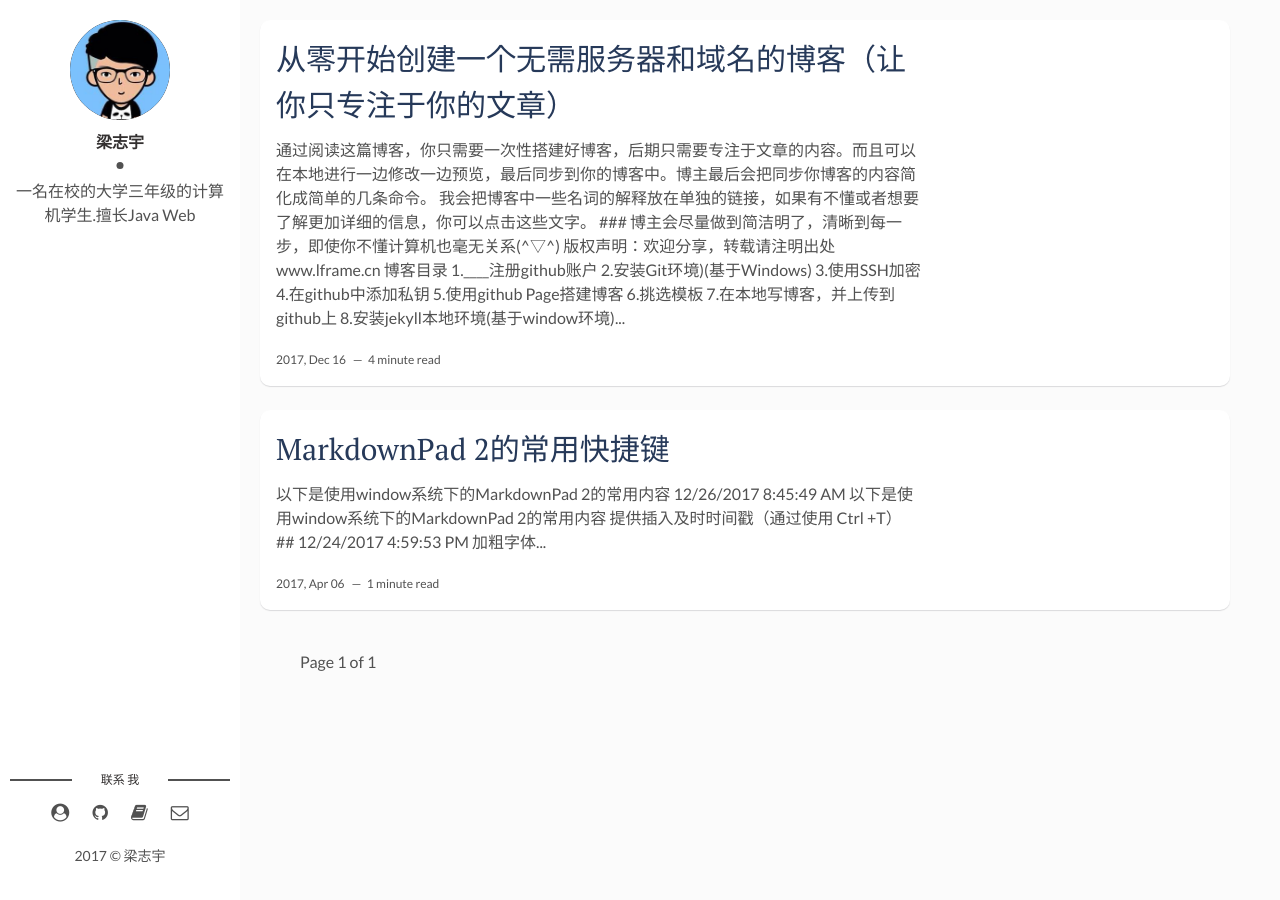
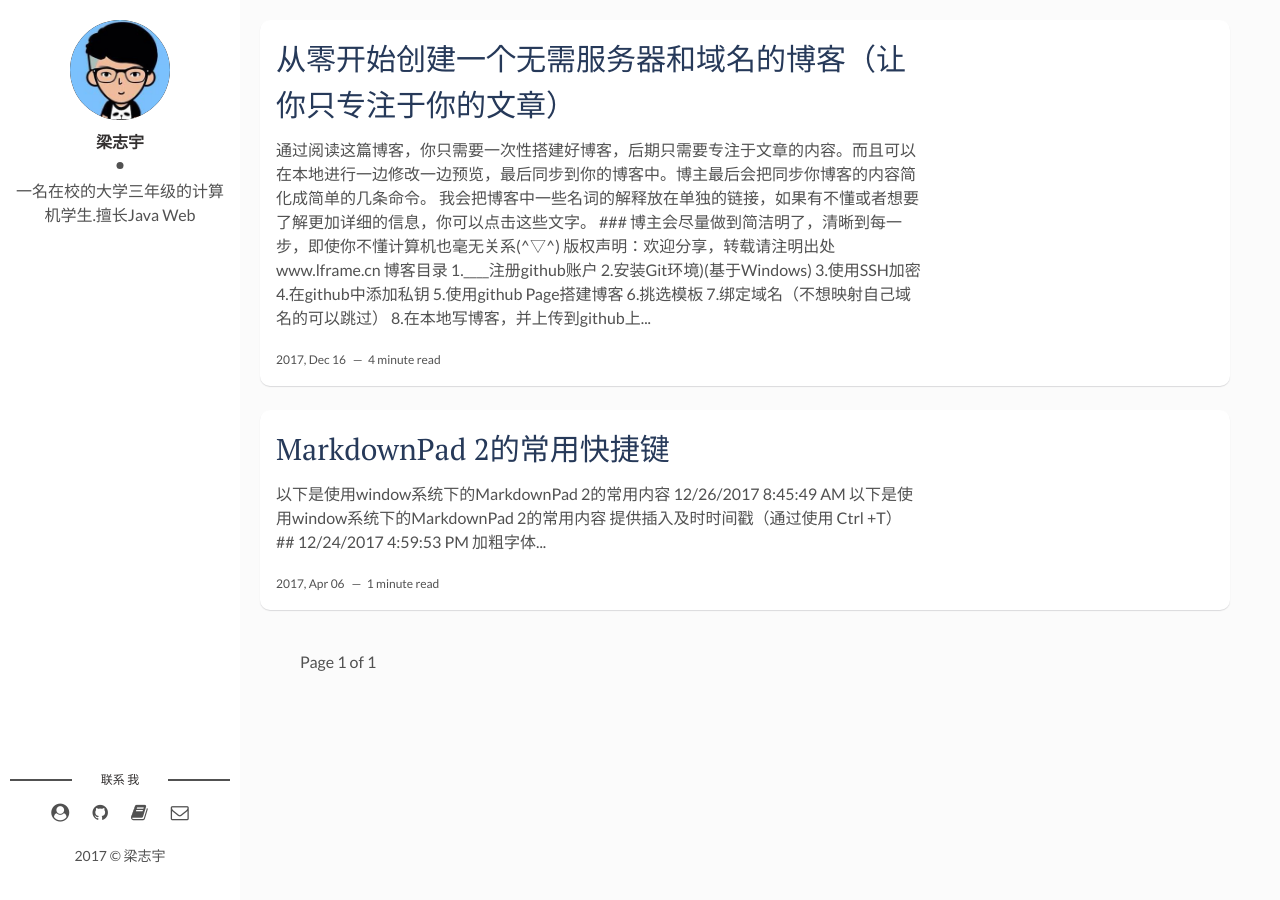
Before and after one commit to liangFrame/liangFrame.github.io, a Jekyll site: the page built from index.html, in a window 1280 px wide. Built offline with Jekyll 4.4.1, drawn with Linux system fonts in a browser that asks for light colours; the list of posts is cut into pages by our own code.

Commit message:
给映射自己的域名那部分的内容补全了内容

```diff
--- a/_posts/2017-12-26-create-first-freeBlog.markdown
+++ b/_posts/2017-12-26-create-first-freeBlog.markdown
@@ -22,15 +22,16 @@ img:  # Add image post (optional)
 * [4.在github中添加私钥](#4)
 * [5.使用github Page搭建博客](#5)
 * [6.挑选模板](#6)
-* [7.在本地写博客，并上传到github上](#7)
-* [8.安装jekyll本地环境(基于window环境)](#8)
-* [9.直接fork博主的项目（推荐）](#9)
-* [10.编写博客（以fork博主的项目为例，其他的类似）](#10)
-* [11.推送博客到远程仓库上（这样别人就可以通过网址访问你的博客了）](#11)
-* [12.使用git push推送可能遇到的问题](#12)
-* [13.修改配置信息](#13)
-* [14.编写markdown文章推荐使用MarkdownPad 2（基于window环境）](#14)
-* [15.总结](#15)
+* [7.绑定域名（不想映射自己域名的可以跳过）](#7)
+* [8.在本地写博客，并上传到github上](#8)
+* [9.安装jekyll本地环境(基于window环境)](#9)
+* [10.直接fork博主的项目（推荐）](#10)
+* [11.编写博客（以fork博主的项目为例，其他的类似）](#11)
+* [12.推送博客到远程仓库上（这样别人就可以通过网址访问你的博客了）](#12)
+* [13.使用git push推送可能遇到的问题](#13)
+* [14.修改配置信息](#14)
+* [15.编写markdown文章推荐使用MarkdownPad 2（基于window环境）](#15)
+* [16.总结](#16)
 
 
 
@@ -109,15 +110,28 @@ Linux和Mac上的安装参考[git官方文档](https://git-scm.com/book/zh/v1/%E
 最后修改一下仓库的名字。将仓库的名字改为`{你的github的username（就是你登录时使用的username，不是邮箱）}.github.io`，然后点击Rename，如下所示。
 ![](https://i.imgur.com/hbWCS1v.png)<br>
 接下来你就可以用你`{username}.github.io`访问你的网站了。（username解释同上）。
-<h2>绑定域名（不想映射自己域名的可以跳过）</h2>
+
+
+
+
+<h2 id="7">绑定域名（没有购买域名的同学可以跳过这里，github page会送你免费的域名）</h2>
+同学们首先需要注册一个域名，博主是在[阿里云](https://wanwang.aliyun.com/?spm=5176.8142029.388261.248.22449968aea37q)购买的域名，购买域名需要实名认证，拿到自己的域名后，
+点击右上角的`控制台`
+![](https://i.imgur.com/tn1CApM.png)<br/>
+打开最左边的列表中的`域名与网站（万网）并点击其下面的云解析DNS`，然后在右边找到`添加域名`，然后把你购买好的域名添加进去，
+![](https://i.imgur.com/ktGZz85.png)然后点击`解析设置`，点击`添加解析`，设置如下的内容，其中记录值改为`username.github.io`（username是你github的用户名）。
+![](https://i.imgur.com/vAL59PG.png)最后点击启用即可。<br/>
 打开github，在你刚才fork的项目下中找到CNAME文件夹。打开它，
-![](https://i.imgur.com/2KfkLN5.png)
+![](https://i.imgur.com/2KfkLN5.png)<br/>
 编辑它的内容，比如博主申请的域名是lframe.cn，则你只需要把'lframe.cn'添加到该文件中，然后点击下面的Commit changes。
 等一会，你就可以使用你的域名访问你的博客了。
 
 
 
-<h2 id="7">在本地写博客，并上传到github上</h2>
+
+
+
+<h2 id="8">在本地写博客，并上传到github上</h2>
 
 1. 首先我们打开Git Bash，切换到一个磁盘`cd g:`（博主这里切换到g盘，你可以根据自己的情况把相应的字母替换为你的盘符`mkdir blog`(比如你想添加到e盘，就把g改为e)），然后创建一个目录。然后进入该目录。`cd blog`![](https://i.imgur.com/E0vgry7.png)
 2. 然后使用`git init`初始化该目录为一个本地仓库。接着使用'git clone https://github.com/用你的用户名替换不同(即username)/用你的用户名替换即username.github.com.git'。看不懂的使用git clone 后面加上你仓库中点击绿色按钮Clone or download里面的网址。
@@ -139,7 +153,7 @@ Linux和Mac上的安装参考[git官方文档](https://git-scm.com/book/zh/v1/%E
 ## 从上面可以发现，如果想看修改后的状态，每次都需要①git add . ②git commit -m "提示信息" ③git push origin master 这三步才能实现，而且还得等一会github Page，然后才能查看我们修改的效果。如果我们只修改一点点，这样是不是太浪费时间了，下面介绍如何搭建本地服务实施预览我们修改后的效果。 ##
 
 
-<h2 id="8">安装jekyll本地环境(基于window环境)</h2>
+<h2 id="9">安装jekyll本地环境(基于window环境)</h2>
 
 
 
@@ -179,7 +193,7 @@ Linux和Mac上的安装参考[git官方文档](https://git-scm.com/book/zh/v1/%E
 然后键入`y`回车即可。<br/>
 到此，说明你的jekyll环境已安装好了。
 
-<h2 id="9">直接fork博主的项目（推荐）</h2>
+<h2 id="10">直接fork博主的项目（推荐）</h2>
 > **博主会在自述文件中给出修改你博客的具体方式。以及通过修改源代码修改博客中的一些图标，以及显示方式。以及放图片的位置和在博客中引用图片的方式，当然啦，同学们也可以使用 [图床](https://baike.baidu.com/item/%E5%9B%BE%E5%BA%8A/10721348?fr=aladdin) 。** <br/>
 > 同学们也可以在[主题站](http://jekyllthemes.org/)找一些博客主题，但是在本地测试的时候，可能会出现一些版本不兼容等不可控因素，所以，还是建议同学们直接fork博主的项目，避免不必要的麻烦。
 [博主的github项目地址](https://github.com/liangFrame/liangFrame.github.io)
@@ -207,7 +221,7 @@ Linux和Mac上的安装参考[git官方文档](https://git-scm.com/book/zh/v1/%E
 
 
 
-<h2 id="10">编写博客（以fork博主的项目为例，其他的类似）</h2>
+<h2 id="11">编写博客（以fork博主的项目为例，其他的类似）</h2>
 打开你的本地仓库，找到_post文件夹，你需要把你写好的博客放在这个文件夹中，注意文件的类型必须和博主的上面的文件的格式相同，即都是以`.markdown`为后缀的文件，且文件的命名也必须是类似于`2017-12-26-create-first-freeBlog.markdown`，你的文件命名要严格遵循 `年-月-日-名字.markdown` 这样的格式，其中名字可以改为你喜欢的，在博客的内容中必须包含如下内容（你可以仓库的_post文件夹中打开任意一篇博客上面都必须有该信息）**其中，title后面双引号中的内容是你博客的标题（你可以修改），date后面是日期，你可以修改也可以不修改，但格式必须一样。其他最好不要动。**<br/>
 **---
 layout: post
@@ -225,10 +239,10 @@ img:  # Add image post (optional)
 
 
 
-<h2 id="11">推送博客到远程仓库上（这样别人就可以通过网址访问你的博客了）</h2>
+<h2 id="12">推送博客到远程仓库上（这样别人就可以通过网址访问你的博客了）</h2>
 打开git Bash，通过`cd {你项目的根目录}`，然后键入`git add .`，（代表把该项目所有改变的内容保存到暂存区内），接着键入`git commit -m "提交信息"`，（代表把该项目保存到本地仓库），最后键入`git push origin master`，推送到远程仓库了。（等几分钟，可能时间更长一点，github Page服务器就会刷新），你再次访问你的博客，内容已经更新了。
 
-<h2 id="12">使用git push推送可能遇到的问题</h2>
+<h2 id="13">使用git push推送可能遇到的问题</h2>
 ①你可能会遇到如下图所示的问题：
 ![Macbook]({{site.baseurl}}/assets/img/blog.png)<br/>
 你只需要改一下该文件的格式改为UTF-8，如果出现其他编码错误的话，你把文件格式改为相应格式即可。具体如下图所示：
@@ -237,12 +251,12 @@ img:  # Add image post (optional)
 ②每次重启电脑后，使用jekyll本地服务器端口仍然会被占用，你需要关闭该端口的服务，[解决方式](#bug)。<br/>
 ③你使用git提交的时候可能会遇到`Your branch and 'origin/master' have diverged, and have 1 and 1 different commits each, respectively`，解决方法：在我的[CSDN博客](http://blog.csdn.net/m0_37884977/article/details/78901668)中查看。<br/>
 > **如果还有其他问题的话，可以发我的邮箱`605415633@qq.com`，**。
-<h2 id="13">修改配置信息</h2>
+<h2 id="14">修改配置信息</h2>
 > 你直接在项目的根目录的_config.yml文件中修改即可，博主已经把注释写好了，你修改了之后重启本地服务器，就可以看到效果了。更多的修改需要修改源码，博主后续会添加这一部分内容。
-<h2 id="14">编写markdown文章推荐使用MarkdownPad 2（基于window环境）</h2>
+<h2 id="15">编写markdown文章推荐使用MarkdownPad 2（基于window环境）</h2>
 安装了markdownPad 2不能实现实时预览，[解决方法](https://www.zhihu.com/question/34393386)。
 常用快捷键见上篇博客。
-<h2 id="15">总结</h2>
+<h2 id="16">总结</h2>
 到此，你已经搭建好你的博客了。<br/>
 你只需要在你本地仓库中中`_post`文件夹中添加你新写的博客即可。<br/>
 然后使用git Bash进入你项目的根目录<br/>
```
